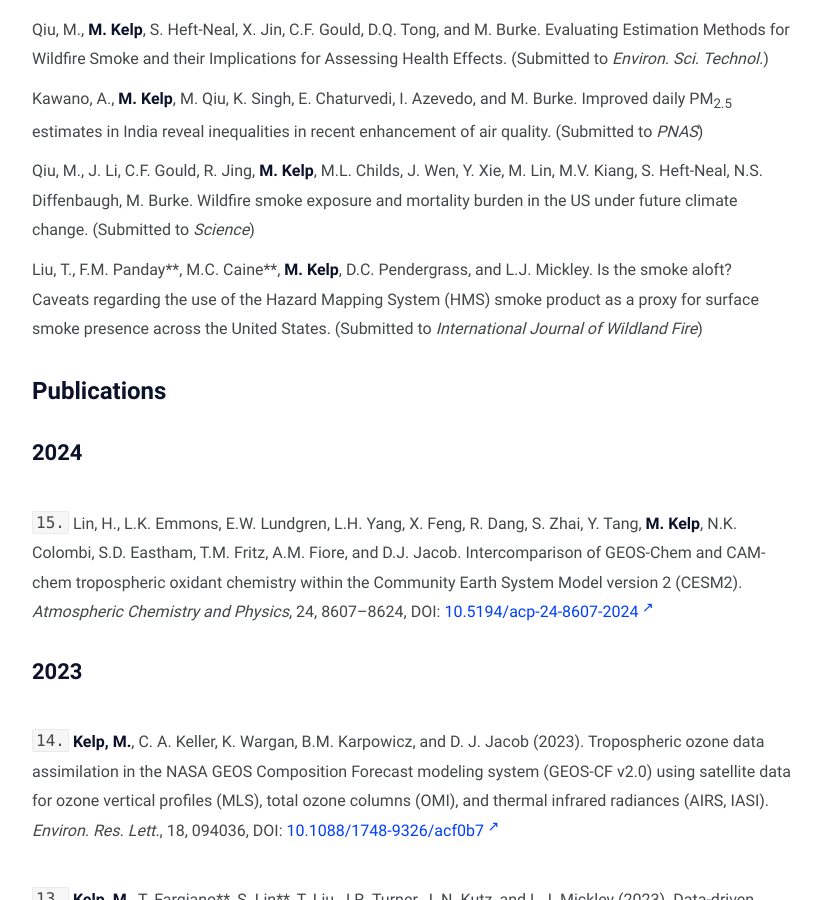
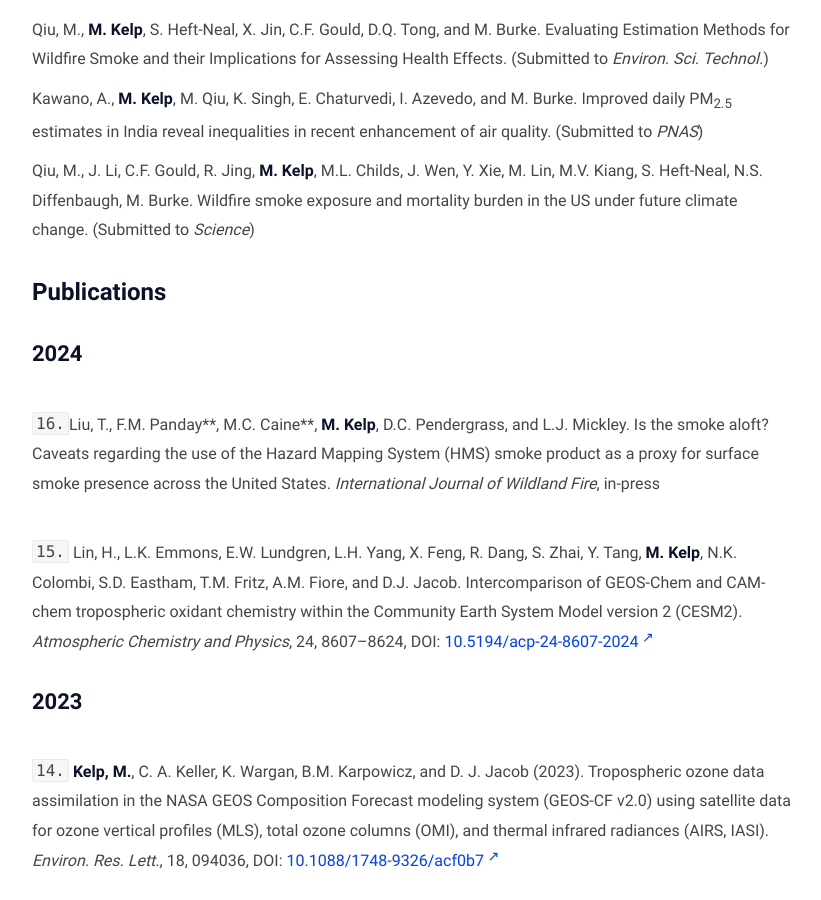
Before and after one commit to mkelp/mkelp.github.io, a Jekyll site: the page built from publications.md, in a window 1280 px wide and 900 px high, scrolled down 356 px. Shown: the whole window, without its empty margins (228-1049 px from the left). Built offline with Jekyll 4.4.1, drawn with Linux system fonts in a browser that asks for light colours.

Commit message:
August 26

```diff
--- a/publications.md
+++ b/publications.md
@@ -23,8 +23,6 @@ Qiu, M., J. Li, C.F. Gould, R. Jing, **M. Kelp**, M.L. Childs, J. Wen, Y. Xie, M
 N.S. Diffenbaugh, M. Burke. Wildfire smoke exposure and mortality burden in the US under future climate
 change. (Submitted to *Science*)
 
-Liu, T., F.M. Panday\*\*, M.C. Caine\*\*, **M. Kelp**, D.C. Pendergrass, and L.J. Mickley. Is the smoke aloft? Caveats regarding the use of the Hazard Mapping System (HMS) smoke product as a proxy for surface smoke presence across the United States. (Submitted to *International Journal of Wildland Fire*)
-
 
 <!-- # Publications In-Prep, Submitted, and Under Review -->
 
@@ -35,6 +33,10 @@ Liu, T., F.M. Panday\*\*, M.C. Caine\*\*, **M. Kelp**, D.C. Pendergrass, and L.J
 
 
 ## **2024**
+
+<br />
+`16.`Liu, T., F.M. Panday\*\*, M.C. Caine\*\*, **M. Kelp**, D.C. Pendergrass, and L.J. Mickley. Is the smoke aloft? Caveats regarding the use of the Hazard Mapping System (HMS) smoke product as a proxy for surface smoke presence across the United States. *International Journal of Wildland Fire*, in-press
+
 <br />
 `15.` Lin, H., L.K. Emmons, E.W. Lundgren, L.H. Yang, X. Feng, R. Dang, S. Zhai, Y. Tang, **M. Kelp**, N.K. Colombi, S.D. Eastham, T.M. Fritz, A.M. Fiore, and D.J. Jacob. Intercomparison of GEOS-Chem and CAM-chem tropospheric oxidant chemistry within the Community Earth System Model version 2 (CESM2). *Atmospheric Chemistry and Physics*, 24, 8607–8624, DOI: [10.5194/acp-24-8607-2024](https://acp.copernicus.org/articles/24/8607/2024/){:target="_blank"}
 
```
